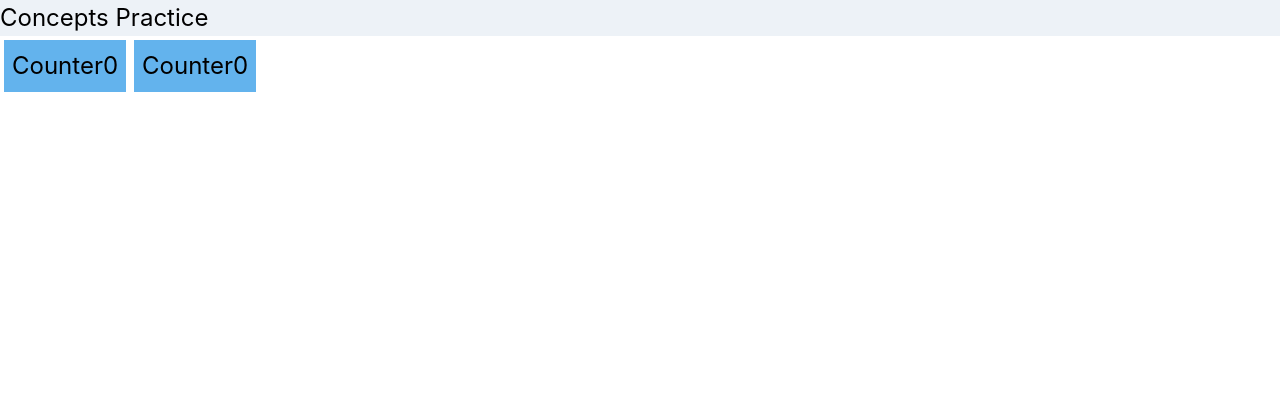
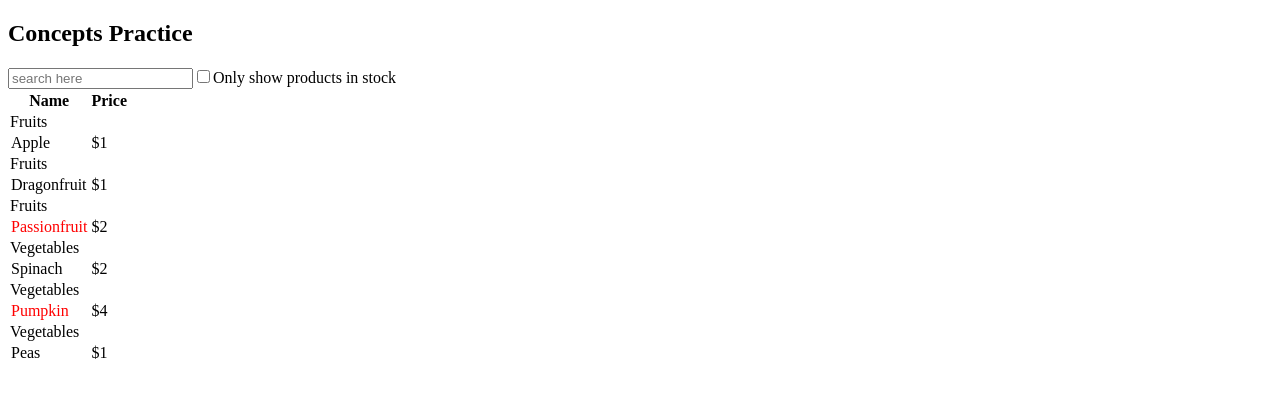
Before and after one commit to swethaogeti/react-concept-practice, a React (Create React App) app: page / in a window 1280 px wide. Shown: the top 396 px of the page. Built offline with nearby package versions, Linux system fonts and the light colour scheme.

Commit message:
static components

```diff
--- a/src/App.js
+++ b/src/App.js
@@ -1,13 +1,15 @@
 import React from "react";
 import { SharingData } from "./concepts/sharingData/SharingDataApp";
+import { ThinkingInReact } from "./concepts/ThinkingInReact/ThingInReact";
 import "./styles.css";
-import "./styles/tailwind-pre-build.css";
+// import "./styles/tailwind-pre-build.css";
 
 export default function App() {
   return (
     <div className="text-2xl">
       <h2 className="bg-gray-200">Concepts Practice</h2>
-      <SharingData />
+      {/* <SharingData /> */}
+      <ThinkingInReact />
     </div>
   );
 }
--- /dev/null
+++ b/src/concepts/ThinkingInReact/ThingInReact.js
@@ -0,0 +1,81 @@
+import React from "react";
+
+const FilterableTable = ({ products }) => {
+  return (
+    <div>
+      <SearchBox />
+      <ProductTable products={products} />
+    </div>
+  );
+};
+
+const SearchBox = () => {
+  return (
+    <div>
+      <input placeholder="search here"></input>
+      <input type="checkbox"></input>
+      <span>Only show products in stock</span>
+    </div>
+  );
+};
+
+const ProductTable = ({ products }) => {
+  let lastCategory = null;
+  const rows = [];
+  products.forEach((product) => {
+    if (product !== lastCategory) {
+      rows.push(
+        <ProductCategoryRow
+          category={product.category}
+          key={product.category}
+        />
+      );
+    }
+    rows.push(<ProductRow product={product} key={product.name} />);
+    lastCategory = product.category;
+  });
+  return (
+    <table>
+      <thead>
+        <tr>
+          <th>Name</th>
+          <th>Price</th>
+        </tr>
+      </thead>
+      <tbody>{rows}</tbody>
+    </table>
+  );
+};
+
+const ProductCategoryRow = ({ category }) => {
+  return <div>{category}</div>;
+};
+const ProductRow = ({ product }) => {
+  const name = product.stocked ? (
+    product.name
+  ) : (
+    <span style={{ color: "red" }}>{product.name}</span>
+  );
+  return (
+    <tr>
+      <td>{name}</td>
+      <td>{product.price}</td>
+    </tr>
+  );
+};
+export const ThinkingInReact = () => {
+  return (
+    <div className="flex-col">
+      <FilterableTable products={PRODUCTS} />
+    </div>
+  );
+};
+
+const PRODUCTS = [
+  { category: "Fruits", price: "$1", stocked: true, name: "Apple" },
+  { category: "Fruits", price: "$1", stocked: true, name: "Dragonfruit" },
+  { category: "Fruits", price: "$2", stocked: false, name: "Passionfruit" },
+  { category: "Vegetables", price: "$2", stocked: true, name: "Spinach" },
+  { category: "Vegetables", price: "$4", stocked: false, name: "Pumpkin" },
+  { category: "Vegetables", price: "$1", stocked: true, name: "Peas" }
+];
```
